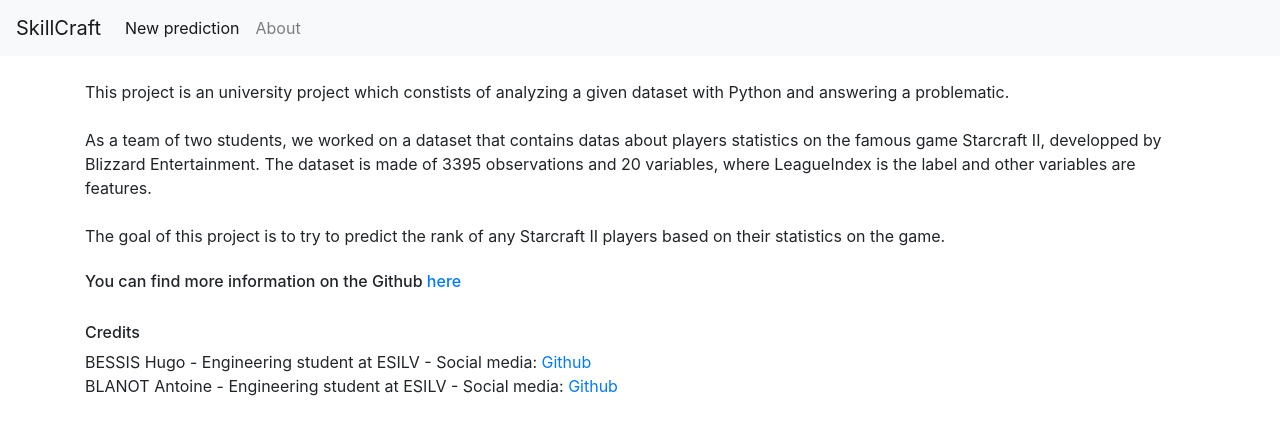
After one commit to TheFlizziard/skillcraft-predictions, a Flask app: page /about in a window 1280 px wide. The commit adds this page. Shown: the top 435 px of the page. Run offline with Flask 2, Linux system fonts and the light colour scheme; some libraries are stand-ins or nearby versions.

Commit message:
final adds, about and graphs on results

```diff
--- a/api/app.py
+++ b/api/app.py
@@ -54,3 +54,7 @@ def result(score, pred):
     res = {'score': round(score*100, 2), 'pred': pred}
 
     return render_template('result.html', res=res)
+
+@app.route('/about')
+def about():
+    return render_template('about.html')
--- /dev/null
+++ b/api/templates/about.html
@@ -0,0 +1,15 @@
+{% extends 'base.html' %}
+
+{% block content %}
+<br>This project is an university project which constists of analyzing a given dataset with Python and answering a problematic.
+
+<br><br>As a team of two students, we worked on a dataset that contains datas about players statistics on the famous game Starcraft II, developped by Blizzard Entertainment. The dataset is made of 3395 observations and 20 variables, where LeagueIndex is the label and other variables are features.
+
+<br><br>The goal of this project is to try to predict the rank of any Starcraft II players based on their statistics on the game.<br><br>
+
+<h6>You can find more information on the Github <a href="https://github.com/TheFlizziard/skillcraft-predictions">here</a></h6>
+
+<br><h6>Credits</h6>
+BESSIS Hugo - Engineering student at ESILV - Social media: <a href="https://github.com/TheFlizziard">Github</a>
+<br>BLANOT Antoine - Engineering student at ESILV - Social media: <a href="https://github.com/AntoineBlanot">Github</a>
+{% endblock %}
--- a/api/templates/base.html
+++ b/api/templates/base.html
@@ -24,7 +24,7 @@
                 <a class="nav-link" href="{{url_for('prediction')}}">New prediction</a>
             </li>
             <li class="nav-item">
-                <a class="nav-link" href="#">About</a>
+                <a class="nav-link" href="{{url_for('about')}}">About</a>
             </li>
             </ul>
         </div>
```
Also changed, not shown: api/models.py (+13 -0 lines), api/templates/result.html (+10 -3 lines), api/static/images/by_actionlatency.png, api/static/images/by_apm.png, api/static/images/by_gapbetweenpac.png, api/static/images/by_selectbyhotkeys.png, 1 other file.
